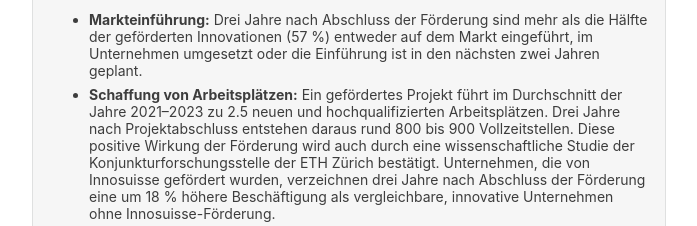
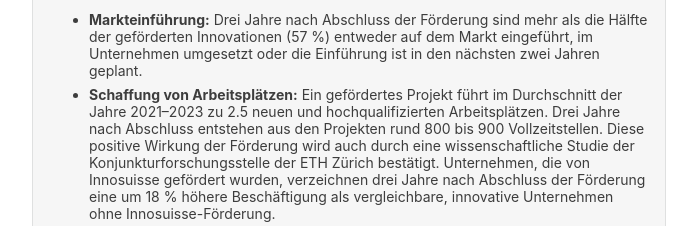
Before and after one commit to Innosuisse-Impact/impact, a plain HTML site: page index.html in a window 1280 px wide. Shown: the part 1719-1945 px from the top of the page, without its empty margins (288-985 px from the left). Drawn offline with Linux system fonts and the light colour scheme; a script that the page names is missing.

Commit message:
Update index.html

```diff
--- a/index.html
+++ b/index.html
@@ -153,7 +153,7 @@ return {html,color_inst,grey_innosuisse,coloredUnderline,draw_fin_plot,n_subclus
 <p>Die nationalen Innovationsprojekte sind das wichtigste Förderinstrument von Innosuisse. Unternehmen und Organisationen aus der Wirtschaft und Gesellschaft kooperieren mit Forschungspartnern, um gemeinsam innovative Produkte, Dienstleistungen, Prozesse oder neue Geschäftsmodelle zu entwickeln.</p>
 <ul>
 <li><strong>Markteinführung:</strong> Drei Jahre nach Abschluss der Förderung sind mehr als die Hälfte der geförderten Innovationen (57&nbsp;%) entweder auf dem Markt eingeführt, im Unternehmen umgesetzt oder die Einführung ist in den nächsten zwei Jahren geplant.</li>
-<li><strong>Schaffung von Arbeitsplätzen:</strong> Ein gefördertes Projekt führt im Durchschnitt der Jahre 2021–2023 zu 2.5 neuen und hochqualifizierten Arbeitsplätzen. Drei Jahre nach Projektabschluss entstehen daraus rund 800 bis 900 Vollzeitstellen. Diese positive Wirkung der Förderung wird auch durch eine wissenschaftliche Studie der Konjunkturforschungsstelle der ETH Zürich bestätigt. Unternehmen, die von Innosuisse gefördert wurden, verzeichnen drei Jahre nach Abschluss der Förderung eine um 18&nbsp;% höhere Beschäftigung als vergleichbare, innovative Unternehmen ohne Innosuisse-Förderung.</li>
+<li><strong>Schaffung von Arbeitsplätzen:</strong> Ein gefördertes Projekt führt im Durchschnitt der Jahre 2021–2023 zu 2.5 neuen und hochqualifizierten Arbeitsplätzen. Drei Jahre nach Abschluss entstehen aus den Projekten rund 800 bis 900 Vollzeitstellen. Diese positive Wirkung der Förderung wird auch durch eine wissenschaftliche Studie der Konjunkturforschungsstelle der ETH Zürich bestätigt. Unternehmen, die von Innosuisse gefördert wurden, verzeichnen drei Jahre nach Abschluss der Förderung eine um 18&nbsp;% höhere Beschäftigung als vergleichbare, innovative Unternehmen ohne Innosuisse-Förderung.</li>
 <li><strong>Hebelwirkung der Förderung schafft Wertschöpfung:</strong> Die Förderung führt über die neu geschaffenen Arbeitsplätze direkt zu zusätzlicher Wertschöpfung bei den geförderten Unternehmen: Jeder Förderfranken bringt der Wirtschaft direkt rund vier Wertschöpfungsfranken, gemessen drei Jahre nach der Förderung für drei weitere Jahre.</li>
 <li><strong>Stärkung des Wissens- und Technologietransfers:</strong> Der Wissens- und Technologietransfer (WTT) wirkt auch längerfristig: Fast die Hälfte der Unternehmen arbeitet auch drei Jahre nach Projektabschluss weiter mit ihren Forschungspartnern zusammen. 15&nbsp;% übernehmen zusätzlich Forschungspersonal, das am Projekt beteiligt war. Sie stärken damit ihre interne Wissens- und Innovationsbasis.</li>
 </ul>
```
